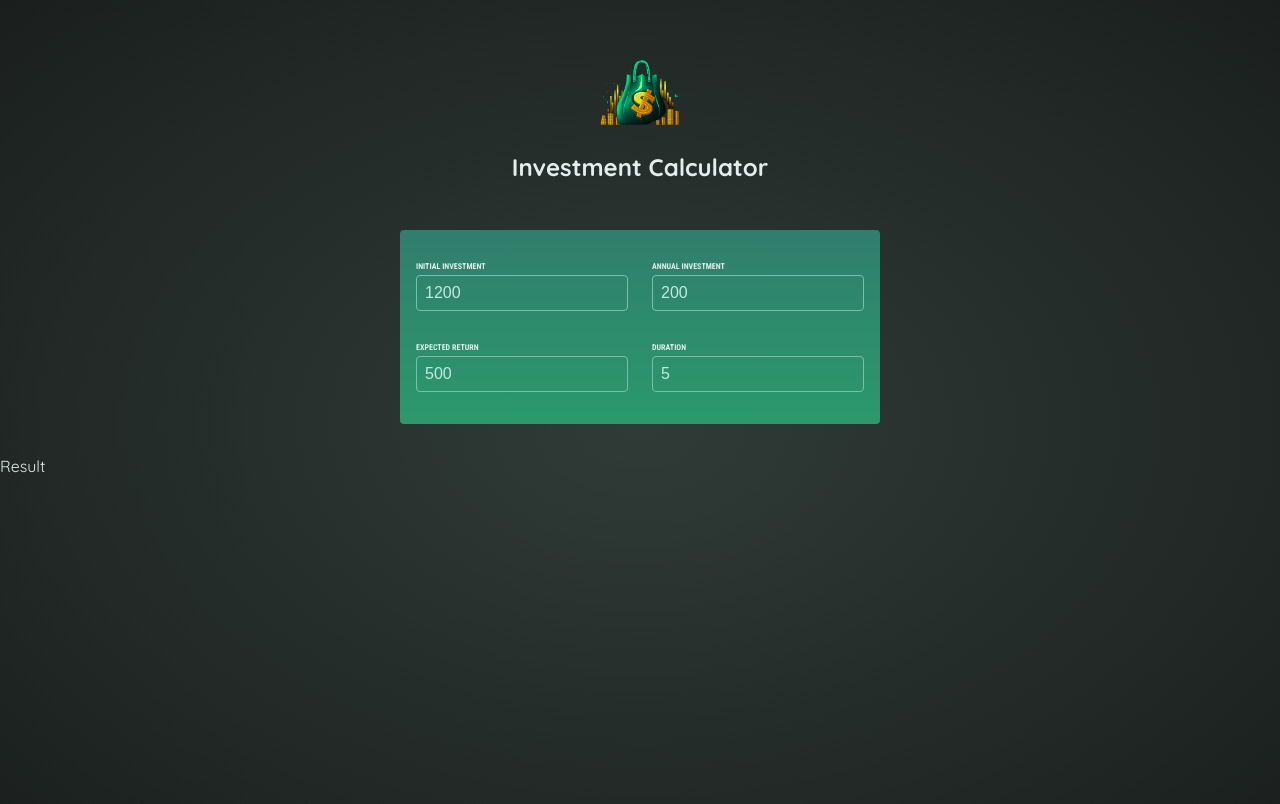
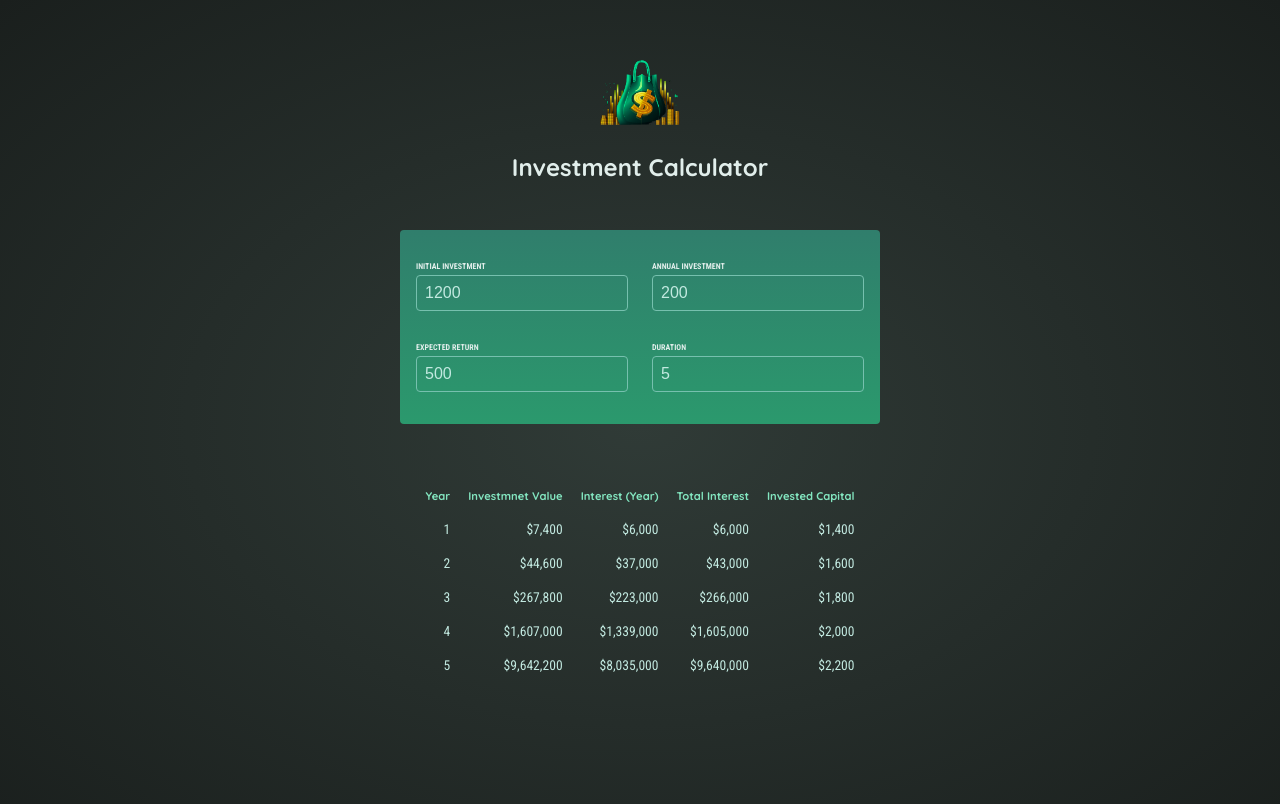
Before and after one commit to Plvishal/Udemy_2024-learning, a React (Vite) app in the folder investment calculator/: page / in a window 1280 px wide. Shown: the top 804 px of the page. Built offline with nearby package versions, Linux system fonts and the light colour scheme.

Commit message:
output result and deriving more values

```diff
--- a/investment calculator/src/components/Result.jsx
+++ b/investment calculator/src/components/Result.jsx
@@ -1,9 +1,44 @@
-import { calculateInvestmentResults } from '../utils/investment.js';
+import { calculateInvestmentResults, formatter } from '../utils/investment.js';
 
 function Result({ input }) {
-  const resultData = calculateInvestmentResults(input   );
+  const resultData = calculateInvestmentResults(input);
+  const initialInvestment =
+    resultData[0].valueEndOfYear -
+    resultData[0].interest -
+    resultData[0].annualInvestmnet;
   console.log(resultData);
-  return <div>Result</div>;
+  return (
+    <table id="result">
+      <thead>
+        <tr>
+          <th>Year</th>
+          <th>Investmnet Value</th>
+          <th>Interest (Year)</th>
+          <th>Total Interest</th>
+          <th>Invested Capital</th>
+        </tr>
+      </thead>
+      <tbody>
+        {resultData.map((yearData) => {
+          const totalInterest =
+            yearData.valueEndOfYear -
+            yearData.annualInvestmnet * yearData.year -
+            initialInvestment;
+
+          const totalAmountInvested = yearData.valueEndOfYear - totalInterest;
+          return (
+            <tr key={yearData.year}>
+              <td>{yearData.year}</td>
+              <td>{formatter.format(yearData.valueEndOfYear)}</td>
+              <td>{formatter.format(yearData.interest)}</td>
+              <td>{formatter.format(totalInterest)}</td>
+              <td>{formatter.format(totalAmountInvested)}</td>
+            </tr>
+          );
+        })}
+      </tbody>
+    </table>
+  );
 }
 
 export default Result;
```
